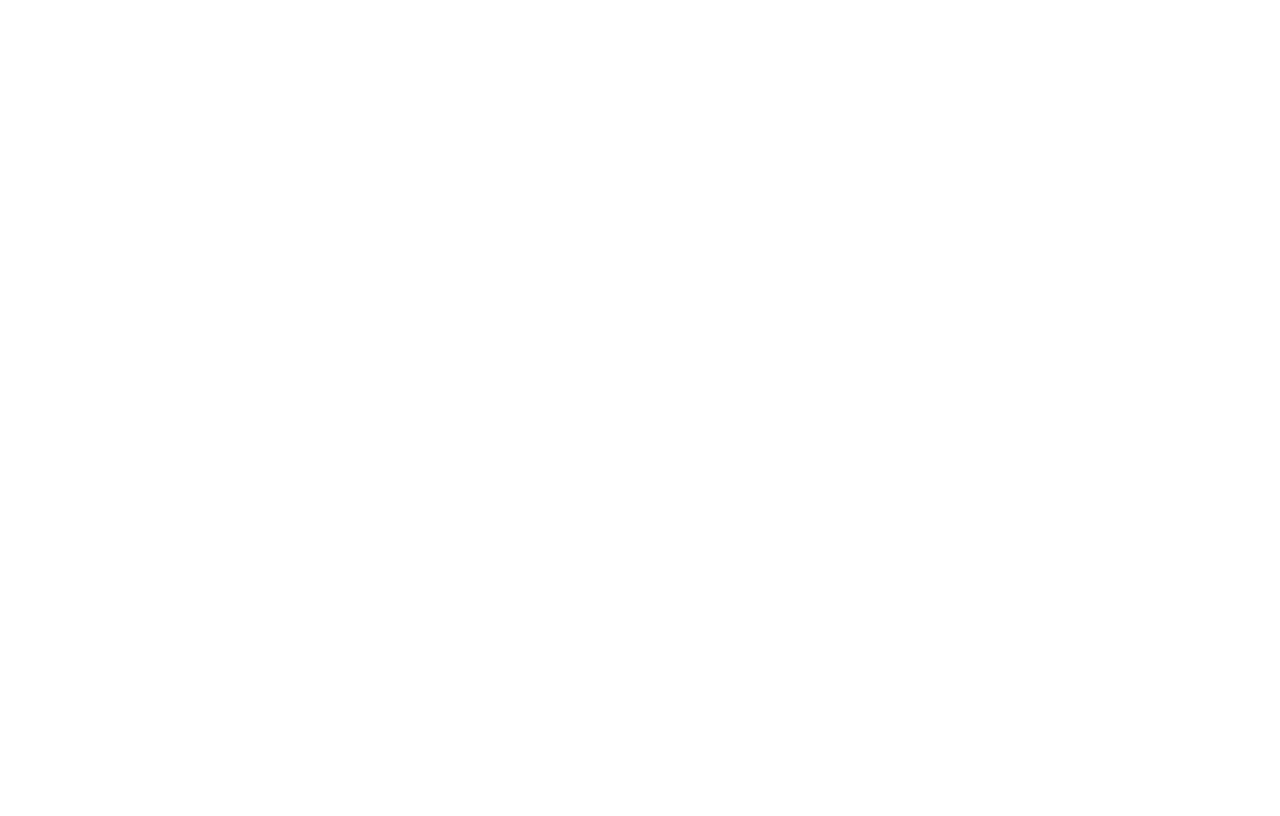
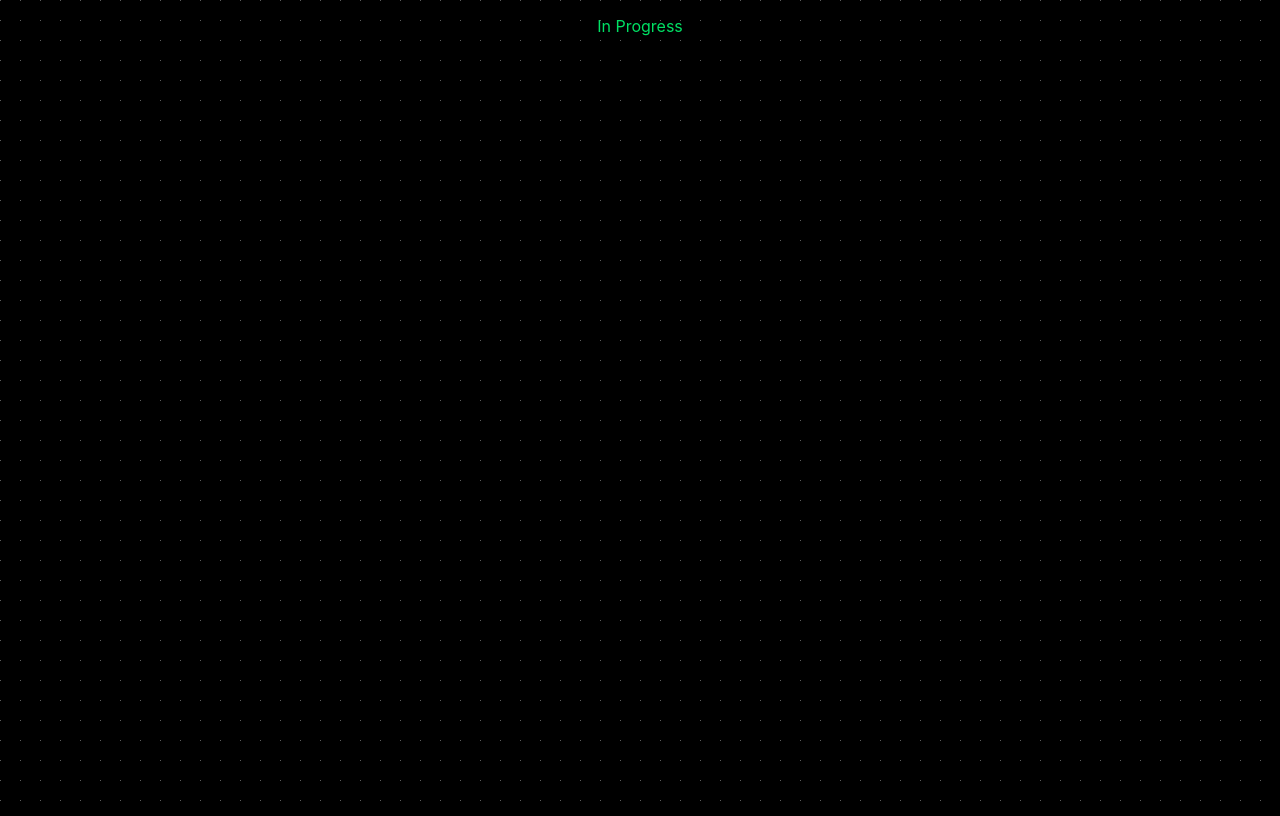
Before and after one commit to alex-gagnon/Portfolio-Web, a React (Create React App) app: page / in a window 1280 px wide. Built offline with nearby package versions, Linux system fonts and the light colour scheme.

Commit message:
created a base svg pattern

```diff
--- a/src/App.css
+++ b/src/App.css
@@ -1,3 +1,7 @@
 .container {
   text-align: center;
+  height: 100vh;
+  width: 90vw;
+  margin: 0 auto;
+  color: rgb(00, 224, 100);
 }
--- a/src/App.jsx
+++ b/src/App.jsx
@@ -1,10 +1,25 @@
-import React from 'react';
+import React, { Component } from 'react';
 import './App.css';
+import SVG from './pattern.svg'
 import Main from './components/Main';
 import Header from './components/Header';
 import Footer from './components/Footer';
 
-function App() {
+class App extends Component {
+  constructor(props) {
+    super(props)
+  }
+
+  componentDidMount() {
+    this.patternBackground()
+  }
+
+  patternBackground() {
+    document.body.style.backgroundImage = `url(${SVG})`
+  }
+
+  render()
+  {
     return (
       <div className="container">
         <header className="App-header">
@@ -19,5 +34,6 @@
       </div>
     );
   }
+}
 
 export default App;
--- a/src/components/Main.jsx
+++ b/src/components/Main.jsx
@@ -8,8 +8,8 @@
 
     render() {
         return (
-            <div className="container">
-
+            <div>
+                <p>In Progress</p>
             </div>
         )
     }
```
Also changed, not shown: src/components/Header.jsx (line endings or trailing spaces), src/logo.svg (deleted), src/pattern.svg (added). Lines whose indentation alone changed are shown as unchanged.
